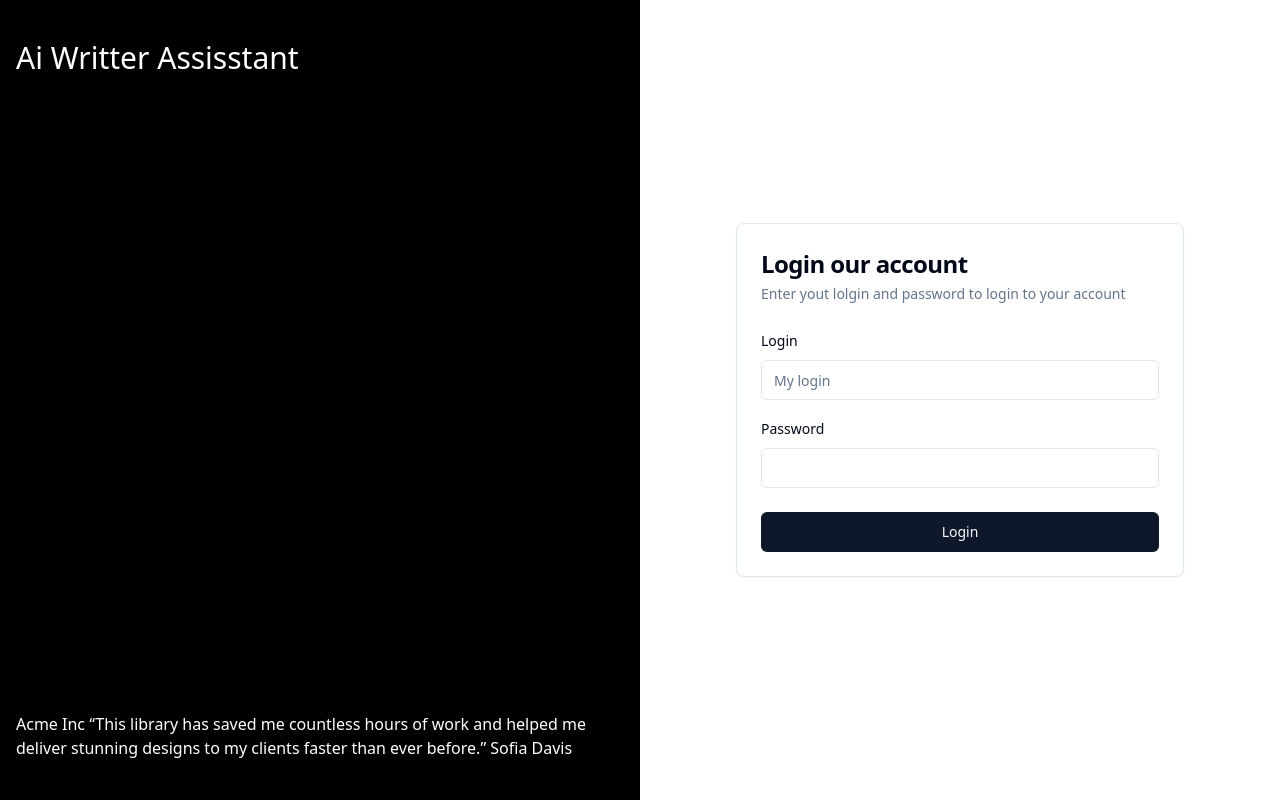
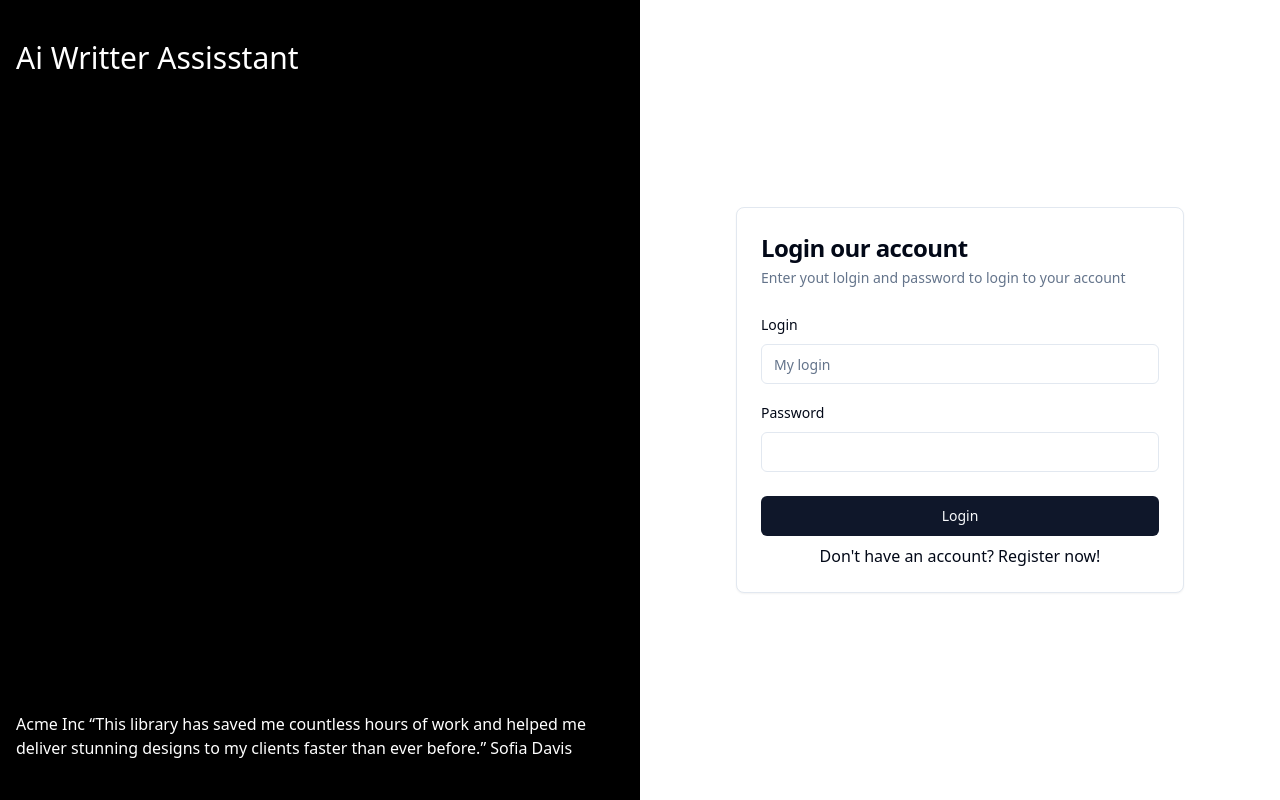
Before and after one commit to Asrorhon04/ai-writter, a React (Vite) app: page /auth/login in a window 1280 px wide. Built offline with nearby package versions, Linux system fonts and the light colour scheme.

Commit message:
feat/ Improvments added. Readme updated

```diff
--- a/src/components/auth/login.tsx
+++ b/src/components/auth/login.tsx
@@ -7,7 +7,7 @@
 import { Button } from "../ui/button";
 import { useAuthContext } from "@/contexts/auth.context";
 import toast from "react-hot-toast";
-import { useNavigate } from "react-router-dom";
+import { Link, useNavigate } from "react-router-dom";
 
 const formScema = z.object({
 	login:z.string().min(5).max(20),
@@ -80,10 +80,13 @@
 								)}
 							/>
 						</CardContent>
-						<CardFooter>
+						<CardFooter className="flex flex-col gap-2">
 							<Button className="w-full">
 								Login
 							</Button>
+							<Link to='/auth/register' className="text-center block">
+								Don't have an account? Register now!
+							</Link>
 						</CardFooter>
 					</Card>
 			</form>
--- a/src/components/auth/register.tsx
+++ b/src/components/auth/register.tsx
@@ -7,7 +7,7 @@
 import { Button } from "../ui/button";
 import { useAuthContext } from "@/contexts/auth.context";
 import toast from "react-hot-toast";
-import { useNavigate } from "react-router-dom";
+import { Link, useNavigate } from "react-router-dom";
 
 const formScema = z.object({
 	login:z.string().min(5).max(20),
@@ -92,10 +92,13 @@
 								)}
 							/>
 						</CardContent>
-						<CardFooter>
+						<CardFooter className="flex flex-col gap-2">
 							<Button className="w-full">
 								Create account
 							</Button>
+							<Link to='/auth/login' className="text-center block">
+								Already have an account? Login now!
+							</Link>
 						</CardFooter>
 					</Card>
 			</form>
```
Also changed, not shown: 1 other file (tests, documents, lock files or other folders).
